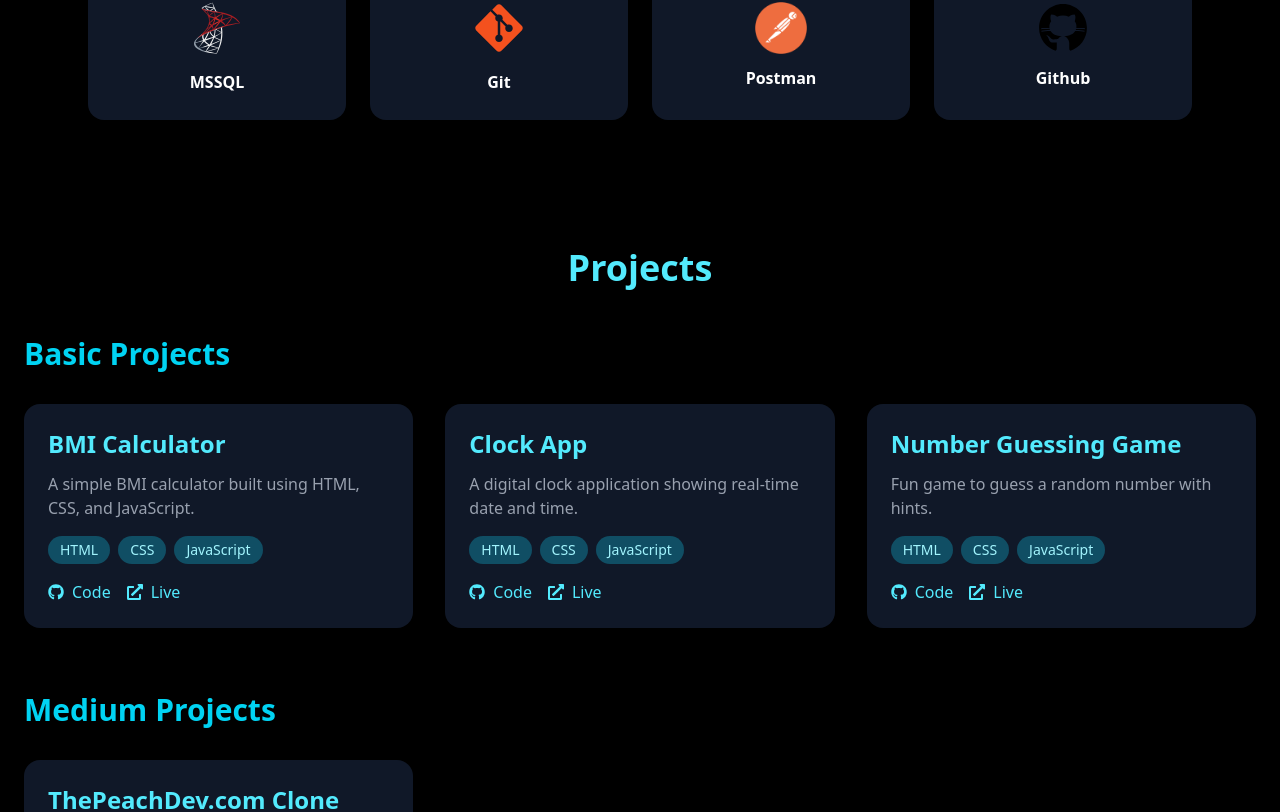
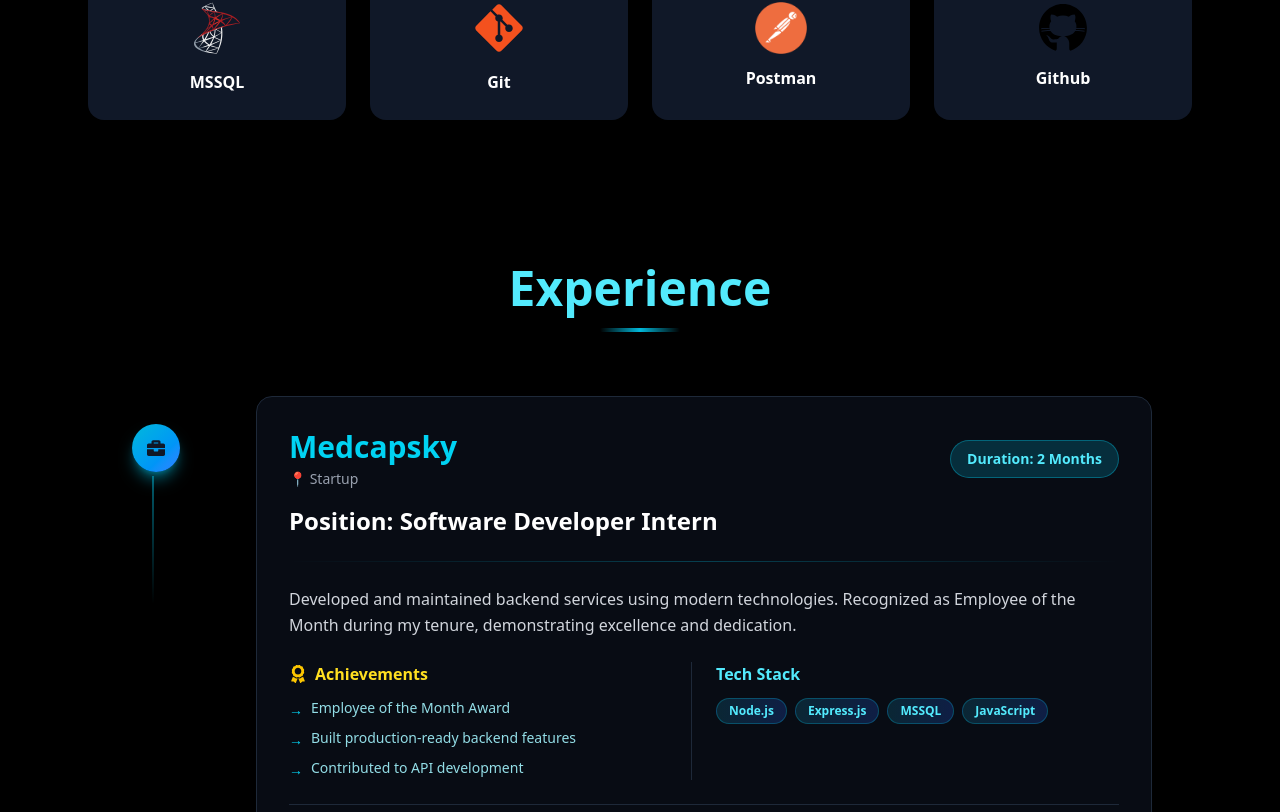
Before and after one commit to Aniket01yadav/MyPortfolio, a React (Vite) app: page / in a window 1280 px wide. Shown: the part 1988-2800 px from the top of the page. Built offline with nearby package versions, Linux system fonts and the light colour scheme.

Commit message:
Experince added

```diff
--- a/src/App.jsx
+++ b/src/App.jsx
@@ -7,6 +7,7 @@ import Skills  from './Components/Skills'
 import Projects from './Components/Project'
 import ContactMe from './Components/ContactMe'
 import Fotter from './Components/Fotter'
+import Experience from './Components/Experience'
 
 function App() {
   return (
@@ -16,6 +17,7 @@ function App() {
       <FloatingCanvas />
       <AboutMe />
       <Skills />
+      <Experience/>
       <Projects />
       <ContactMe />
       <Fotter />
--- /dev/null
+++ b/src/Components/Experience.jsx
@@ -0,0 +1,198 @@
+import React from "react";
+import { FaBriefcase, FaAward, FaFileDownload } from "react-icons/fa";
+
+const experience = [
+  {
+    id: 1,
+    company: "Medcapsky",
+    website: "https://www.medcapsky.com/",
+    type: "Startup",
+    position: "Backend Developer Intern",
+    certificate: "Software Developer Intern",
+    duration: "Duration: 2 Months",
+    description:
+      "Developed and maintained backend services using modern technologies. Recognized as Employee of the Month during my tenure, demonstrating excellence and dedication.",
+    tech: ["Node.js", "Express.js", "MSSQL", "JavaScript"],
+    achievements: [
+      "Employee of the Month Award",
+      "Built production-ready backend features",
+      "Contributed to API development",
+    ],
+    certificates: [
+      {
+        name: "Internship Completion Certificate",
+        link: "https://drive.google.com/file/d/1smSiLDZ4cFcNNKMgphyvqkx6XO87SkgeW/view?usp=sharing",
+      },
+      {
+        name: "Certificate of Appreciation",
+        link: "https://drive.google.com/file/d/1zuGPxPiddOQHFyfXSVazjDk4pwO-P9Wz/view?usp=sharing",
+      },
+    ],
+  },
+  {
+    id: 2,
+    company: "InternPe",
+    website: "https://internpe.in/",
+    type: "Platform",
+    position: "Frontend Developer Intern",
+    certificate: "Frontend Developer Intern",
+    duration: "Duration: 2 Months",
+    description:
+      "Built responsive user interfaces and worked on frontend components using modern web technologies and best practices.",
+    tech: ["React.js", "JavaScript", "TailwindCSS", "HTML/CSS"],
+    achievements: [
+      "Developed multiple reusable UI components",
+      "Handled frontend errors and optimized component performance",
+      "Implemented responsive and pixel-perfect designs",
+    ],
+    certificates: [
+      {
+        name: "Internship Completion Certificate",
+        link: "https://drive.google.com/file/d/1_NQTrjHP68_U04XquQ5cHfX1-KYHxwuQ/view?usp=sharing",
+      },
+    ],
+  },
+];
+
+const Experience = () => {
+  return (
+    <section
+      id="experience"
+      className="text-cyan-300 min-h-screen px-6 py-20 relative"
+    >
+      {/* Section Header */}
+      <div className="max-w-6xl mx-auto mb-16">
+        <h2 className="text-5xl font-bold text-center mb-4">Experience</h2>
+        <div className="flex justify-center">
+          <div className="w-20 h-1 bg-gradient-to-r from-transparent via-cyan-500 to-transparent rounded-full"></div>
+        </div>
+      </div>
+
+      {/* Timeline Container */}
+      <div className="max-w-5xl mx-auto">
+        {experience.map((exp, index) => (
+          <div key={exp.id} className="mb-12 relative">
+            {/* Timeline line - hidden on mobile */}
+            {index < experience.length - 1 && (
+              <div className="hidden lg:block absolute left-6 top-20 w-0.5 h-32 bg-gradient-to-b from-cyan-500/50 to-cyan-500/0"></div>
+            )}
+
+            <div className="group">
+              {/* Timeline dot */}
+              <div className="hidden lg:flex absolute left-0 top-6 w-14 h-14 items-center justify-center">
+                <div className="w-12 h-12 rounded-full bg-gradient-to-br from-cyan-500 to-blue-500 flex items-center justify-center shadow-lg shadow-cyan-500/50 group-hover:scale-110 transition duration-300">
+                  <FaBriefcase className="text-gray-900 text-lg" />
+                </div>
+              </div>
+
+              {/* Card - adjusted left margin on desktop */}
+              <div className="lg:ml-32 bg-gray-900/50 backdrop-blur-sm rounded-2xl p-8 border border-gray-800 group-hover:border-cyan-500/60 transition duration-300 group-hover:shadow-2xl group-hover:shadow-cyan-500/20">
+
+                {/* Top Section - Company & Role */}
+                <div className="mb-6">
+                  <div className="flex flex-col sm:flex-row sm:items-center sm:justify-between gap-4 mb-4">
+                    <div>
+                      <a
+                        href={exp.website}
+                        target="_blank"
+                        rel="noreferrer"
+                        className="text-3xl font-bold text-cyan-400 hover:text-cyan-300 transition inline-flex items-center gap-2"
+                      >
+                        {exp.company}
+                        <span className="text-lg opacity-0 group-hover:opacity-100 transition">↗</span>
+                      </a>
+                      <p className="text-sm text-gray-400 mt-1">📍 {exp.type}</p>
+                    </div>
+                    <span className="px-4 py-2 bg-cyan-500/20 text-cyan-300 rounded-full text-sm font-semibold border border-cyan-500/40 whitespace-nowrap">
+                      {exp.duration}
+                    </span>
+                  </div>
+
+                  {/* Position */}
+                  <div className="space-y-2">
+                    {exp.certificate && (
+                      <p className="text-2xl font-bold text-white">
+                        Position: {exp.certificate}
+                      </p>
+                    )}
+                  </div>
+                </div>
+
+                {/* Divider */}
+                <div className="w-full h-px bg-gradient-to-r from-cyan-500/0 via-cyan-500/30 to-cyan-500/0 my-6"></div>
+
+                {/* Description */}
+                <p className="text-gray-300 leading-relaxed mb-6">
+                  {exp.description}
+                </p>
+
+                {/* Achievements & Tech - Two Column on Desktop */}
+                <div className="grid md:grid-cols-2 gap-6 mb-6">
+                  {/* Achievements */}
+                  {exp.achievements && exp.achievements.length > 0 && (
+                    <div className="md:border-r md:border-gray-800 md:pr-6">
+                      <div className="flex items-center gap-2 mb-3">
+                        <FaAward className="text-yellow-400 text-lg" />
+                        <h4 className="font-bold text-yellow-300">Achievements</h4>
+                      </div>
+                      <ul className="space-y-2">
+                        {exp.achievements.map((achievement, idx) => (
+                          <li key={idx} className="flex items-start gap-2 text-sm text-cyan-200/90">
+                            <span className="text-cyan-400 font-bold mt-0.5">→</span>
+                            <span>{achievement}</span>
+                          </li>
+                        ))}
+                      </ul>
+                    </div>
+                  )}
+
+                  {/* Tech Stack */}
+                  <div>
+                    <p className="font-bold text-cyan-300 mb-3">Tech Stack</p>
+                    <div className="flex flex-wrap gap-2">
+                      {exp.tech.map((t, index) => (
+                        <span
+                          key={index}
+                          className="px-3 py-1 text-xs font-semibold bg-gradient-to-r from-cyan-900/40 to-blue-900/40 border border-cyan-500/30 rounded-full text-cyan-300 hover:border-cyan-400/60 hover:bg-cyan-900/50 transition"
+                        >
+                          {t}
+                        </span>
+                      ))}
+                    </div>
+                  </div>
+                </div>
+
+                {/* Certificates Section */}
+                {exp.certificates && exp.certificates.length > 0 && (
+                  <div className="pt-6 border-t border-gray-800">
+                    <p className="font-bold text-cyan-300 mb-4 flex items-center gap-2">
+                      <span>📜</span> Credentials
+                    </p>
+                    <div className="grid sm:grid-cols-2 gap-3">
+                      {exp.certificates.map((cert, idx) => (
+                        <a
+                          key={idx}
+                          href={cert.link}
+                          target="_blank"
+                          rel="noreferrer"
+                          className="flex items-center gap-3 p-3 bg-cyan-500/10 border border-cyan-500/30 rounded-lg hover:border-cyan-400/80 hover:bg-cyan-500/20 transition duration-200 group/cert"
+                        >
+                          <FaFileDownload className="text-cyan-400 text-sm group-hover/cert:scale-125 transition" />
+                          <span className="text-sm text-cyan-300 group-hover/cert:text-cyan-200 transition">
+                            {cert.name}
+                          </span>
+                        </a>
+                      ))}
+                    </div>
+                  </div>
+                )}
+              </div>
+            </div>
+          </div>
+        ))}
+      </div>
+    </section>
+  );
+};
+
+export default Experience;
--- a/src/Components/Hero.jsx
+++ b/src/Components/Hero.jsx
@@ -10,7 +10,7 @@ const Hero = () => {
     >
       <div className="z-10 px-4">
         <h1 className="text-4xl md:text-6xl font-bold mb-4">Hello, I'm Aniket.</h1>
-        <h2 className="text-2xl md:text-4xl font-semibold mb-8">Aspiring Full Stack Developer</h2>
+        <h2 className="text-2xl md:text-4xl font-semibold mb-8">Full Stack Developer</h2>
 
         <div className="flex flex-wrap justify-center gap-4 mb-6">
           <a
--- a/src/Components/Navbar.jsx
+++ b/src/Components/Navbar.jsx
@@ -22,7 +22,7 @@ const Navbar = () => {
 
           {/* Desktop Links */}
           <div className="hidden md:flex space-x-8 text-lg font-medium">
-            {['Home', 'About', 'Skills','Projects', 'Contact'].map((item) => (
+            {['Home', 'About', 'Skills', 'Experience','Projects', 'Contact'].map((item) => (
               <a
                 key={item}
                 href={`#${item.toLowerCase()}`}
```
